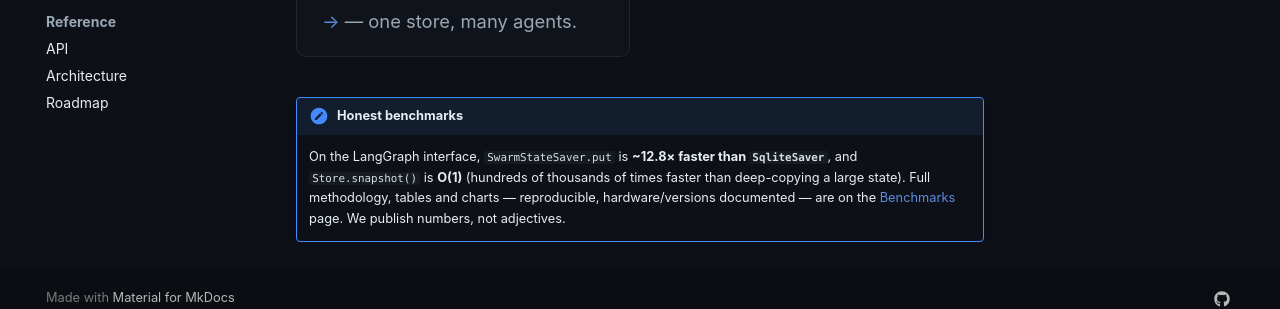
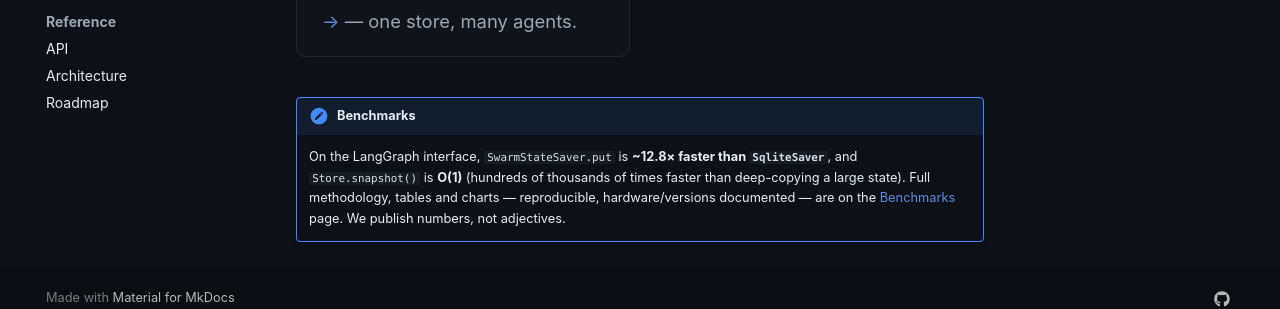
Before and after one commit to swarmstate/swarmstate.github.io, an MkDocs documentation site: the page built from docs/why.md, in a window 1280 px wide and 900 px high, scrolled down 1133 px. Shown: the part 570-879 px from the top of the window. Built offline with MkDocs 1.6.1 and Material for MkDocs 9.7.7, drawn with Linux system fonts in a browser that asks for light colours; comment, search, counter and statistics services are not loaded.

Commit message:
docs: rename 'Honest benchmarks' callout to 'Benchmarks'
Co-Authored-By: Claude Opus 4.8 (1M context) <noreply@anthropic.com>

```diff
--- a/docs/why.md
+++ b/docs/why.md
@@ -58,7 +58,7 @@ makes its state layer fast and portable.
 </div>
 </div>
 
-!!! note "Honest benchmarks"
+!!! note "Benchmarks"
     On the LangGraph interface, `SwarmStateSaver.put` is **~12.8× faster than
     `SqliteSaver`**, and `Store.snapshot()` is **O(1)** (hundreds of thousands of times
     faster than deep-copying a large state). Full methodology, tables and charts —
```
